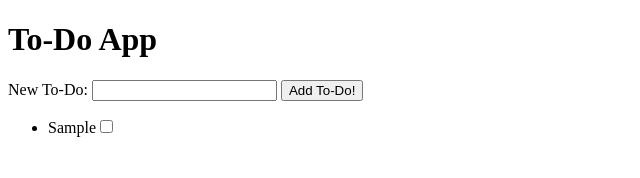
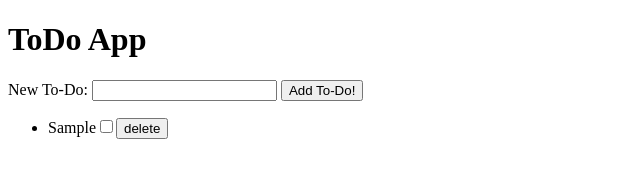
Before and after one commit to KennethFischer/to-do-app-part2, a plain HTML site: page index.html in a window 1280 px wide. Both pictures are taken after typing "Sample" into the empty fields and a click on the button "Add To-Do!". Shown: the whole page, without its empty margins (0-640 px from the left). Drawn offline with Linux system fonts and the light colour scheme.

Commit message:
to-do-app-part2 complete

```diff
--- a/app.js
+++ b/app.js
@@ -1,44 +1,58 @@
 function onReady() {
-   const toDos = [];
-     const addToDoForm = document.getElementById('addToDoForm');
+  var toDos = [];
+  var addToDoForm = document.getElementById('addToDoForm');
+
   function createNewToDo() {
-      const newToDoText = document.getElementById('newToDoText');
-      if (!newToDoText.value) { return; }
+    var newToDoText = document.getElementById('newToDoText');
+
     toDos.push({
       title: newToDoText.value,
       complete: false
     });
     newToDoText.value = '';
-    renderTheUI();
 
-  }
-    function renderTheUI() {
-     const toDoList = document.getElementById('toDoList');
-         toDoList.textContent = '';
-
-         toDos.forEach(function(toDo) {
-      const newLi = document.createElement('li');
-      const checkbox = document.createElement('input');
-      checkbox.type = "checkbox";
-      newLi.textContent = toDo.title;
-      toDoList.appendChild(newLi);
-      newLi.appendChild(checkbox);
-    });
-
-
+    renderTheUI(toDos);
   }
 
-  addToDoForm.addEventListener('submit', event => {
+  function deleteTodo(toDo) {
+    toDos = toDos.filter( (todo) => {
+      return todo != toDo;
+    });
+    renderTheUI(toDos);
+  }
+
+  function renderTheUI(toDos) {
+    var todoList = document.getElementById('toDoList');
+
+    toDoList.innerHTML = '';
+
+    toDos.forEach( (toDo) => {
+      var newLi = document.createElement('li');
+      var checkbox = document.createElement('input');
+      checkbox.type = "checkbox";
+      var deleteBtn = document.createElement('button');
+      deleteBtn.textContent = "delete";
+
+      newLi.innerHTML = toDo.title;
+
+      todoList.appendChild(newLi);
+      newLi.appendChild(checkbox);
+      newLi.appendChild(deleteBtn);
+
+      deleteBtn.addEventListener('click', () => {
+        deleteTodo(toDo);
+      });
+    });
+  }
+
+  addToDoForm.addEventListener('submit', (event) => {
     event.preventDefault();
     createNewToDo();
   });
 
-    renderTheUI();
-
+  renderTheUI(toDos);
 }
-
 
 window.onload = function() {
   onReady();
-
 };
--- a/index.html
+++ b/index.html
@@ -5,7 +5,7 @@
      <title>To-Do App</title>
    </head>
    <body>
-     <h1>To-Do App</h1>
+     <h1>ToDo App</h1>
 
         <form id="addToDoForm">
      <label for="newToDoText">New To-Do:</label>
```
Lines whose indentation alone changed are shown as unchanged.
